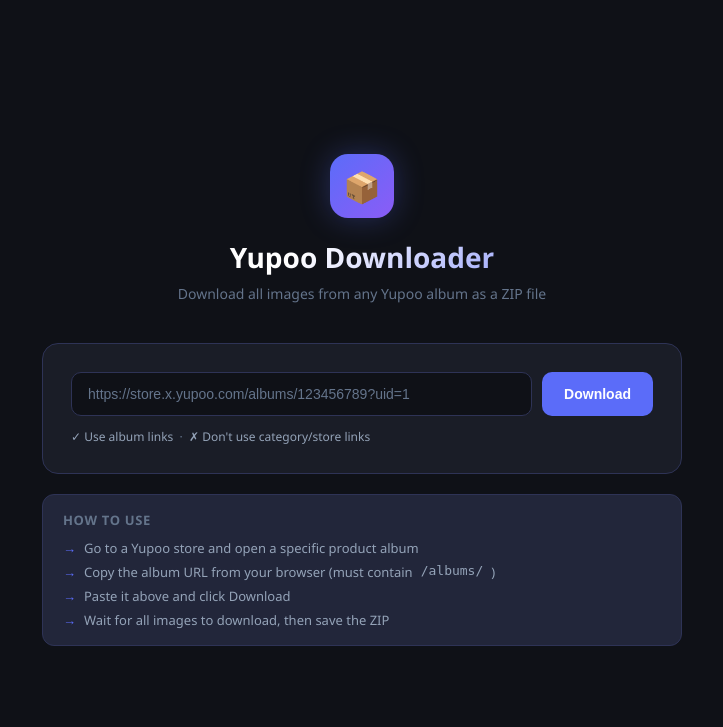
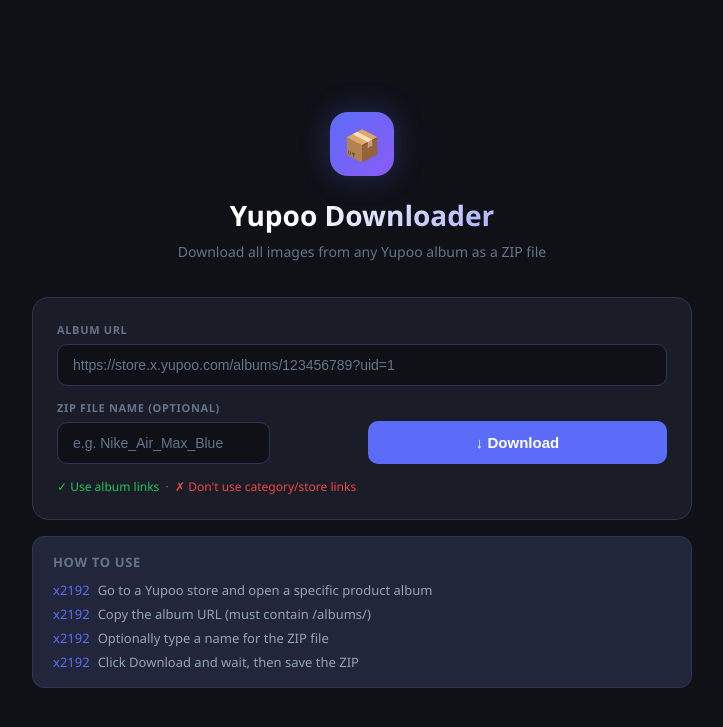
Before and after one commit to replicafactoryshoes/yupoo-downloader, a Flask app: page / in a window 1280 px wide. Shown: the top 727 px of the page, without its empty margins (278-1001 px from the left). Run offline with Flask 3, Linux system fonts and the light colour scheme; some libraries are stand-ins or nearby versions.

Commit message:
Update index.html

```diff
--- a/templates/index.html
+++ b/templates/index.html
@@ -18,9 +18,7 @@
       --text: #e2e8f0;
       --muted: #64748b;
     }
-
     * { box-sizing: border-box; margin: 0; padding: 0; }
-
     body {
       background: var(--bg);
       color: var(--text);
@@ -31,57 +29,46 @@
       justify-content: center;
       padding: 24px;
     }
-
-    .container {
-      width: 100%;
-      max-width: 640px;
-    }
-
-    .header {
-      text-align: center;
-      margin-bottom: 40px;
-    }
-
+    .container { width: 100%; max-width: 660px; }
+    .header { text-align: center; margin-bottom: 36px; }
     .logo {
-      width: 64px;
-      height: 64px;
+      width: 64px; height: 64px;
       background: linear-gradient(135deg, var(--accent), #8b5cf6);
       border-radius: 18px;
-      display: flex;
-      align-items: center;
-      justify-content: center;
+      display: flex; align-items: center; justify-content: center;
       margin: 0 auto 20px;
       font-size: 30px;
       box-shadow: 0 0 30px var(--accent-glow);
     }
-
     h1 {
-      font-size: 28px;
-      font-weight: 700;
+      font-size: 28px; font-weight: 700;
       background: linear-gradient(135deg, #fff 40%, var(--accent));
-      -webkit-background-clip: text;
-      -webkit-text-fill-color: transparent;
-      background-clip: text;
-      margin-bottom: 8px;
+      -webkit-background-clip: text; -webkit-text-fill-color: transparent;
+      background-clip: text; margin-bottom: 8px;
     }
-
-    .subtitle {
-      color: var(--muted);
-      font-size: 14px;
-    }
+    .subtitle { color: var(--muted); font-size: 14px; }
 
     .card {
       background: var(--surface);
       border: 1px solid var(--border);
       border-radius: 16px;
-      padding: 28px;
-      margin-bottom: 20px;
+      padding: 24px;
+      margin-bottom: 16px;
     }
 
-    .input-group {
+    .field-label {
+      font-size: 11px;
+      font-weight: 600;
+      text-transform: uppercase;
+      letter-spacing: 0.06em;
+      color: var(--muted);
+      margin-bottom: 7px;
+    }
+
+    .input-row {
       display: flex;
       gap: 10px;
-      margin-bottom: 12px;
+      margin-bottom: 14px;
     }
 
     input[type="text"] {
@@ -89,82 +76,47 @@
       background: var(--bg);
       border: 1.5px solid var(--border);
       border-radius: 10px;
-      padding: 13px 16px;
+      padding: 12px 15px;
       color: var(--text);
       font-size: 14px;
       outline: none;
       transition: border-color 0.2s, box-shadow 0.2s;
     }
-
     input[type="text"]:focus {
       border-color: var(--accent);
       box-shadow: 0 0 0 3px var(--accent-glow);
     }
+    input[type="text"]::placeholder { color: var(--muted); }
 
-    input[type="text"]::placeholder {
-      color: var(--muted);
-    }
+    .two-col { display: grid; grid-template-columns: 1fr 1fr; gap: 12px; margin-bottom: 14px; }
 
     button {
-      background: var(--accent);
-      color: #fff;
-      border: none;
-      border-radius: 10px;
-      padding: 13px 22px;
-      font-size: 14px;
-      font-weight: 600;
-      cursor: pointer;
-      transition: all 0.2s;
+      background: var(--accent); color: #fff;
+      border: none; border-radius: 10px;
+      padding: 12px 20px;
+      font-size: 14px; font-weight: 600;
+      cursor: pointer; transition: all 0.2s;
       white-space: nowrap;
     }
-
     button:hover:not(:disabled) {
       background: #6b7cf9;
       box-shadow: 0 0 20px var(--accent-glow);
     }
+    button:disabled { opacity: 0.5; cursor: not-allowed; }
 
-    button:disabled {
-      opacity: 0.5;
-      cursor: not-allowed;
-    }
+    .btn-full { width: 100%; padding: 13px; font-size: 15px; }
 
-    .hint {
-      color: var(--muted);
-      font-size: 12px;
-    }
-
-    .hint span {
-      color: #94a3b8;
-    }
+    .hint { color: var(--muted); font-size: 12px; }
+    .check { color: var(--green); }
+    .cross { color: var(--red); }
 
     /* Progress */
-    .progress-card {
-      display: none;
-    }
+    .progress-card { display: none; }
+    .progress-card.visible { display: block; }
 
-    .progress-card.visible {
-      display: block;
-    }
-
-    .status-bar {
-      display: flex;
-      align-items: center;
-      gap: 12px;
-      margin-bottom: 16px;
-    }
-
-    .status-dot {
-      width: 10px;
-      height: 10px;
-      border-radius: 50%;
-      flex-shrink: 0;
-    }
-
-    .status-dot.running {
-      background: var(--accent);
-      animation: pulse 1.2s infinite;
-    }
-
+    .status-bar { display: flex; align-items: center; gap: 12px; margin-bottom: 16px; }
+    .status-dot { width: 10px; height: 10px; border-radius: 50%; flex-shrink: 0; }
+    .status-dot.running { background: var(--accent); animation: pulse 1.2s infinite; }
     .status-dot.done { background: var(--green); }
     .status-dot.error { background: var(--red); }
 
@@ -173,164 +125,98 @@
       50% { opacity: 0.7; box-shadow: 0 0 0 6px transparent; }
     }
 
-    .status-message {
-      font-size: 14px;
-      color: var(--text);
-      flex: 1;
-    }
+    .status-message { font-size: 14px; color: var(--text); flex: 1; }
+    .progress-track { background: var(--bg); border-radius: 999px; height: 8px; overflow: hidden; margin-bottom: 10px; }
+    .progress-fill { height: 100%; background: linear-gradient(90deg, var(--accent), #8b5cf6); border-radius: 999px; transition: width 0.4s ease; width: 0%; }
+    .progress-fill.indeterminate { width: 40%; animation: indeterminate 1.4s infinite ease-in-out; }
+    @keyframes indeterminate { 0% { transform: translateX(-100%); } 100% { transform: translateX(350%); } }
 
-    .progress-track {
-      background: var(--bg);
-      border-radius: 999px;
-      height: 8px;
-      overflow: hidden;
-      margin-bottom: 10px;
-    }
-
-    .progress-fill {
-      height: 100%;
-      background: linear-gradient(90deg, var(--accent), #8b5cf6);
-      border-radius: 999px;
-      transition: width 0.4s ease;
-      width: 0%;
-    }
-
-    .progress-fill.indeterminate {
-      width: 40%;
-      animation: indeterminate 1.4s infinite ease-in-out;
-    }
-
-    @keyframes indeterminate {
-      0% { transform: translateX(-100%); }
-      100% { transform: translateX(350%); }
-    }
-
-    .progress-label {
-      font-size: 12px;
-      color: var(--muted);
-      text-align: right;
-    }
+    .progress-label { font-size: 12px; color: var(--muted); text-align: right; }
 
     .download-btn {
-      width: 100%;
-      background: linear-gradient(135deg, var(--green), #16a34a);
-      border-radius: 10px;
-      padding: 15px;
-      font-size: 15px;
-      display: none;
-      align-items: center;
-      justify-content: center;
-      gap: 8px;
-      margin-top: 16px;
+      width: 100%; background: linear-gradient(135deg, var(--green), #16a34a);
+      border-radius: 10px; padding: 15px; font-size: 15px;
+      display: none; align-items: center; justify-content: center; gap: 8px; margin-top: 16px;
     }
-
-    .download-btn.visible {
-      display: flex;
-    }
-
-    .download-btn:hover {
-      background: linear-gradient(135deg, #16a34a, #15803d);
-      box-shadow: 0 0 25px rgba(34, 197, 94, 0.3);
-    }
+    .download-btn.visible { display: flex; }
+    .download-btn:hover { background: linear-gradient(135deg, #16a34a, #15803d); box-shadow: 0 0 25px rgba(34,197,94,0.3); }
 
     .error-msg {
-      background: rgba(239, 68, 68, 0.1);
-      border: 1px solid rgba(239, 68, 68, 0.3);
-      border-radius: 10px;
-      padding: 14px;
-      color: #fca5a5;
-      font-size: 13px;
-      display: none;
-      margin-top: 12px;
+      background: rgba(239,68,68,0.1); border: 1px solid rgba(239,68,68,0.3);
+      border-radius: 10px; padding: 14px; color: #fca5a5;
+      font-size: 13px; display: none; margin-top: 12px;
     }
-
     .error-msg.visible { display: block; }
 
-    .stats {
-      display: flex;
-      gap: 12px;
-      margin-top: 14px;
+    .stats { display: flex; gap: 12px; margin-top: 14px; }
+    .stat { flex: 1; background: var(--bg); border-radius: 10px; padding: 12px; text-align: center; }
+    .stat-value { font-size: 22px; font-weight: 700; color: var(--accent); }
+    .stat-label { font-size: 11px; color: var(--muted); margin-top: 2px; }
+
+    /* Debug panel */
+    .debug-toggle {
+      background: none; border: 1px solid var(--border);
+      color: var(--muted); font-size: 12px;
+      padding: 7px 14px; border-radius: 8px;
+      margin-top: 8px; cursor: pointer;
     }
+    .debug-toggle:hover { border-color: var(--accent); color: var(--accent); background: none; box-shadow: none; }
 
-    .stat {
-      flex: 1;
-      background: var(--bg);
-      border-radius: 10px;
-      padding: 12px;
-      text-align: center;
+    .debug-panel {
+      display: none; margin-top: 12px;
+      background: var(--bg); border: 1px solid var(--border);
+      border-radius: 10px; padding: 14px;
     }
-
-    .stat-value {
-      font-size: 22px;
-      font-weight: 700;
-      color: var(--accent);
+    .debug-panel.visible { display: block; }
+    .debug-panel h4 { font-size: 12px; color: var(--muted); margin-bottom: 10px; font-weight: 600; text-transform: uppercase; letter-spacing: 0.05em; }
+    .debug-urls {
+      max-height: 300px; overflow-y: auto;
+      font-size: 11px; font-family: monospace;
+      color: #94a3b8; line-height: 1.8;
     }
-
-    .stat-label {
-      font-size: 11px;
-      color: var(--muted);
-      margin-top: 2px;
-    }
+    .debug-urls a { color: #818cf8; text-decoration: none; }
+    .debug-urls a:hover { text-decoration: underline; }
+    .debug-loading { color: var(--muted); font-size: 13px; font-style: italic; }
 
     .tips {
-      background: var(--surface2);
-      border: 1px solid var(--border);
-      border-radius: 12px;
-      padding: 16px 20px;
+      background: var(--surface2); border: 1px solid var(--border);
+      border-radius: 12px; padding: 16px 20px;
     }
-
-    .tips h3 {
-      font-size: 13px;
-      font-weight: 600;
-      color: var(--muted);
-      margin-bottom: 10px;
-      text-transform: uppercase;
-      letter-spacing: 0.05em;
-    }
-
-    .tips ul {
-      list-style: none;
-      display: flex;
-      flex-direction: column;
-      gap: 6px;
-    }
-
-    .tips li {
-      font-size: 13px;
-      color: #94a3b8;
-      display: flex;
-      align-items: flex-start;
-      gap: 8px;
-    }
-
-    .tips li::before {
-      content: '→';
-      color: var(--accent);
-      flex-shrink: 0;
-    }
-
-    .check { color: var(--green); }
-    .cross { color: var(--red); }
+    .tips h3 { font-size: 13px; font-weight: 600; color: var(--muted); margin-bottom: 10px; text-transform: uppercase; letter-spacing: 0.05em; }
+    .tips ul { list-style: none; display: flex; flex-direction: column; gap: 6px; }
+    .tips li { font-size: 13px; color: #94a3b8; display: flex; align-items: flex-start; gap: 8px; }
+    .tips li::before { content: 'x2192'; color: var(--accent); flex-shrink: 0; }
   </style>
 </head>
 <body>
 <div class="container">
   <div class="header">
-    <div class="logo">📦</div>
+    <div class="logo">&#128230;</div>
     <h1>Yupoo Downloader</h1>
     <p class="subtitle">Download all images from any Yupoo album as a ZIP file</p>
   </div>
 
   <div class="card">
-    <div class="input-group">
+    <div class="field-label">Album URL</div>
+    <div class="input-row">
       <input type="text" id="urlInput"
         placeholder="https://store.x.yupoo.com/albums/123456789?uid=1"
-        autocomplete="off" autocorrect="off" spellcheck="false" />
-      <button id="startBtn" onclick="startDownload()">Download</button>
+        autocomplete="off" spellcheck="false" />
     </div>
+
+    <div class="two-col">
+      <div>
+        <div class="field-label">ZIP File Name (optional)</div>
+        <input type="text" id="zipName" placeholder="e.g. Nike_Air_Max_Blue" autocomplete="off" spellcheck="false" />
+      </div>
+      <div style="display:flex; flex-direction:column; justify-content:flex-end;">
+        <button class="btn-full" id="startBtn" onclick="startDownload()">&#8595; Download</button>
+      </div>
+    </div>
+
     <p class="hint">
-      <span class="check">✓ Use album links</span> &nbsp;·&nbsp;
-      <span class="cross">✗ Don't use category/store links</span>
+      <span class="check">&#10003; Use album links</span> &nbsp;&middot;&nbsp;
+      <span class="cross">&#10007; Don't use category/store links</span>
     </p>
   </div>
 
@@ -346,34 +232,29 @@
     <div class="progress-label" id="progressLabel"></div>
 
     <div class="stats" id="statsRow" style="display:none">
-      <div class="stat">
-        <div class="stat-value" id="statDownloaded">0</div>
-        <div class="stat-label">Downloaded</div>
-      </div>
-      <div class="stat">
-        <div class="stat-value" id="statTotal">0</div>
-        <div class="stat-label">Total Images</div>
-      </div>
-      <div class="stat">
-        <div class="stat-value" id="statFailed">0</div>
-        <div class="stat-label">Failed</div>
-      </div>
+      <div class="stat"><div class="stat-value" id="statDownloaded">0</div><div class="stat-label">Downloaded</div></div>
+      <div class="stat"><div class="stat-value" id="statTotal">0</div><div class="stat-label">Total Images</div></div>
+      <div class="stat"><div class="stat-value" id="statFailed">0</div><div class="stat-label">Failed</div></div>
     </div>
 
     <div class="error-msg" id="errorMsg"></div>
+    <button class="download-btn" id="downloadBtn">&#11015;&#65039; Save ZIP to Computer</button>
 
-    <button class="download-btn" id="downloadBtn">
-      ⬇️ Save ZIP to Computer
-    </button>
+    <!-- Debug panel -->
+    <button class="debug-toggle" id="debugToggle" onclick="toggleDebug()">&#128269; Inspect collected URLs</button>
+    <div class="debug-panel" id="debugPanel">
+      <h4 id="debugTitle">URLs collected by the scraper</h4>
+      <div class="debug-urls" id="debugUrls"><span class="debug-loading">Loading...</span></div>
+    </div>
   </div>
 
   <div class="tips">
     <h3>How to use</h3>
     <ul>
       <li>Go to a Yupoo store and open a specific product album</li>
-      <li>Copy the album URL from your browser (must contain <code>/albums/</code>)</li>
-      <li>Paste it above and click Download</li>
-      <li>Wait for all images to download, then save the ZIP</li>
+      <li>Copy the album URL (must contain /albums/)</li>
+      <li>Optionally type a name for the ZIP file</li>
+      <li>Click Download and wait, then save the ZIP</li>
     </ul>
   </div>
 </div>
@@ -381,15 +262,13 @@
 <script>
   let currentJobId = null;
   let pollInterval = null;
+  let debugOpen = false;
 
   async function startDownload() {
     const url = document.getElementById('urlInput').value.trim();
-    if (!url) {
-      alert('Please enter a Yupoo album URL');
-      return;
-    }
+    const zipName = document.getElementById('zipName').value.trim();
+    if (!url) { alert('Please enter a Yupoo album URL'); return; }
 
-    // Reset UI
     clearInterval(pollInterval);
     currentJobId = null;
     document.getElementById('startBtn').disabled = true;
@@ -397,45 +276,39 @@
     document.getElementById('downloadBtn').classList.remove('visible');
     document.getElementById('errorMsg').classList.remove('visible');
     document.getElementById('statsRow').style.display = 'none';
+    document.getElementById('debugPanel').classList.remove('visible');
+    document.getElementById('debugUrls').innerHTML = '<span class="debug-loading">Loading...</span>';
+    debugOpen = false;
 
     const dot = document.getElementById('statusDot');
     dot.className = 'status-dot running';
-
     const fill = document.getElementById('progressFill');
     fill.className = 'progress-fill indeterminate';
     fill.style.width = '';
-
     setStatus('Starting download job...');
 
     try {
       const res = await fetch('/start', {
         method: 'POST',
         headers: { 'Content-Type': 'application/json' },
-        body: JSON.stringify({ url })
+        body: JSON.stringify({ url, zip_name: zipName })
       });
       const data = await res.json();
-
-      if (!res.ok) {
-        showError(data.error || 'Failed to start');
-        return;
-      }
-
+      if (!res.ok) { showError(data.error || 'Failed to start'); return; }
       currentJobId = data.job_id;
       pollInterval = setInterval(pollStatus, 1200);
       pollStatus();
     } catch (e) {
-      showError('Could not connect to server. Make sure app.py is running.');
+      showError('Could not connect to server.');
       document.getElementById('startBtn').disabled = false;
     }
   }
 
   async function pollStatus() {
     if (!currentJobId) return;
-
     try {
-      const res = await fetch(`/status/${currentJobId}`);
+      const res = await fetch('/status/' + currentJobId);
       const data = await res.json();
-
       setStatus(data.message);
 
       if (data.total > 0) {
@@ -443,7 +316,6 @@
         document.getElementById('statDownloaded').textContent = data.downloaded;
         document.getElementById('statTotal').textContent = data.total;
         document.getElementById('statFailed').textContent = data.failed;
-
         const pct = Math.round((data.downloaded / data.total) * 100);
         const fill = document.getElementById('progressFill');
         fill.className = 'progress-fill';
@@ -454,31 +326,58 @@
       if (data.status === 'done') {
         clearInterval(pollInterval);
         document.getElementById('statusDot').className = 'status-dot done';
-        document.getElementById('downloadBtn').classList.add('visible');
-        document.getElementById('downloadBtn').onclick = () => {
-          window.location.href = `/download/${currentJobId}`;
-        };
+        const btn = document.getElementById('downloadBtn');
+        btn.classList.add('visible');
+        btn.onclick = () => { window.location.href = '/download/' + currentJobId; };
         document.getElementById('startBtn').disabled = false;
-
         const fill = document.getElementById('progressFill');
         fill.className = 'progress-fill';
         fill.style.width = '100%';
         document.getElementById('progressLabel').textContent = '100%';
+        // Auto-load debug URLs
+        loadDebugUrls();
       }
 
       if (data.status === 'error') {
         clearInterval(pollInterval);
         showError(data.message);
         document.getElementById('startBtn').disabled = false;
+        loadDebugUrls();
       }
-    } catch(e) {
-      // ignore transient errors
+    } catch(e) {}
+  }
+
+  async function toggleDebug() {
+    debugOpen = !debugOpen;
+    const panel = document.getElementById('debugPanel');
+    if (debugOpen) {
+      panel.classList.add('visible');
+      loadDebugUrls();
+    } else {
+      panel.classList.remove('visible');
     }
   }
 
-  function setStatus(msg) {
-    document.getElementById('statusMsg').textContent = msg;
+  async function loadDebugUrls() {
+    if (!currentJobId) return;
+    try {
+      const res = await fetch('/status/' + currentJobId);
+      const data = await res.json();
+      const urls = data.raw_urls || [];
+      const container = document.getElementById('debugUrls');
+      const title = document.getElementById('debugTitle');
+      title.textContent = urls.length + ' unique URLs collected by scraper';
+      if (urls.length === 0) {
+        container.innerHTML = '<span class="debug-loading">No URLs collected yet.</span>';
+        return;
+      }
+      container.innerHTML = urls.map((u, i) =>
+        '<div>' + (i+1) + '. <a href="' + u + '" target="_blank">' + u + '</a></div>'
+      ).join('');
+    } catch(e) {}
   }
+
+  function setStatus(msg) { document.getElementById('statusMsg').textContent = msg; }
 
   function showError(msg) {
     const el = document.getElementById('errorMsg');
```
